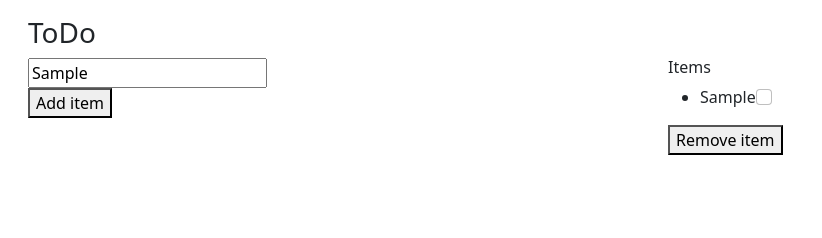
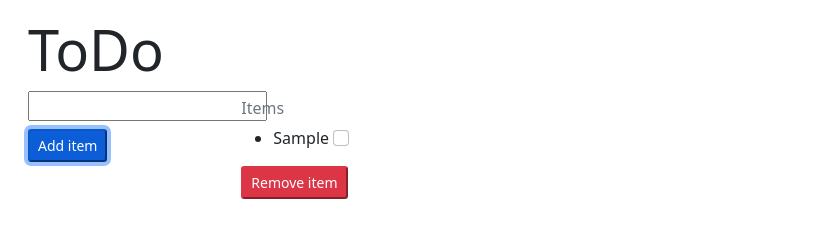
Before and after one commit to erikaangela/js-project-8, a website: page project-8.html in a window 1280 px wide. Both pictures are taken after typing "Sample" into the empty fields and a click on the button "Add item". Shown: the whole page, without its empty margins (0-822 px from the left). Drawn offline with nearby package versions, Linux system fonts and the light colour scheme; no server answers.

Commit message:
Finished JS-P, Project 9 on JS-P, Project 8 master branch.

```diff
--- a/project-8.html
+++ b/project-8.html
@@ -28,17 +28,17 @@ Also, you can use JavaScript to add an "onclick" attribute to elements you're us
 <body>
   <div class="container-fluid m-3">
     <div class="row">
-      <h3>ToDo</h3>
+      <h3 class="display-4">ToDo</h3>
     </div>
     <div class="row">
-      <div class="col">
-        <input type="text" id="item"><br>
-        <button onclick="addItem()">Add item</button>
+      <div class="col-sm-2">
+        <input type="text" id="item" class="mb-1"><br>
+        <button class="btn-primary btn-sm mt-1" onclick="addItem()">Add item</button>
       </div>
-      <div class="col">
-        <h6>Items</h6>
+      <div class="col-sm-2">
+        <h6 class="text-muted mt-2">Items</h6>
         <ul id="list-items"></ul>
-        <button onclick="removeItem()">Remove item</button>
+        <button class="btn-danger btn-sm" onclick="removeItem()">Remove item</button>
       </div>
     </div>
   </div>
@@ -47,45 +47,39 @@ Also, you can use JavaScript to add an "onclick" attribute to elements you're us
   <script>
     // localStorage.clear();
 
-    const getDefaultItems = () => {
-
-    }
 
     let list = JSON.parse(localStorage.getItem('list')) || [];
     let listOfItems = document.getElementById("list-items");
 
 
-    const renderList = (list) => {
-      list.map(({text, id}) => {
-        let listOfItems = document.getElementById("list-items");
+    const renderList = (list, title) => {
+      let listOfItems = document.getElementById("list-items");
+      listOfItems.innerHTML = "";
+
+      if (!Array.isArray(list) || !list.length) {
+        axios.get('https://jsonplaceholder.typicode.com/todos?_limit=2')
+          .then(response => {
+            let list = response.data;
+            localStorage.setItem("list", JSON.stringify(list));
+          })
+          .catch(error => console.log(error))
+      }
+
+      list.map(({title, id}) => {
         let li = document.createElement("li");
         let deleteBox = document.createElement("input");
 
         deleteBox.type = "checkbox";
-        deleteBox.className = "delete-box form-check-input";
+        deleteBox.className = "mx-1 delete-box form-check-input";
         li.setAttribute("id", id);
         li.className = "item";
-        li.appendChild(document.createTextNode(text));
+        li.appendChild(document.createTextNode(title));
         li.appendChild(deleteBox);
         listOfItems.appendChild(li);
       })
     }
 
     renderList(list);
-
-
-    function printToList(text) {
-      let listOfItems = document.getElementById("list-items");
-      let li = document.createElement("li");
-      let deleteBox = document.createElement("input");
-
-      deleteBox.type = "checkbox";
-      deleteBox.className = "delete-box form-check-input";
-      li.className = "item";
-      li.appendChild(document.createTextNode(text));
-      li.appendChild(deleteBox);
-      listOfItems.appendChild(li);
-    }
 
 
     function addItem() {
@@ -96,11 +90,12 @@ Also, you can use JavaScript to add an "onclick" attribute to elements you're us
         alert("Enter a text item to add to the list.");
         return false;
       } else {
-        list.push({text: inputValue, id: inputId});
+        list.push({title: inputValue, id: inputId});
         localStorage.setItem("list", JSON.stringify(list));
         }
 
-      printToList(inputValue);
+      renderList(list, inputValue);
+      document.getElementById("item").value = "";
     }
 
 
```
